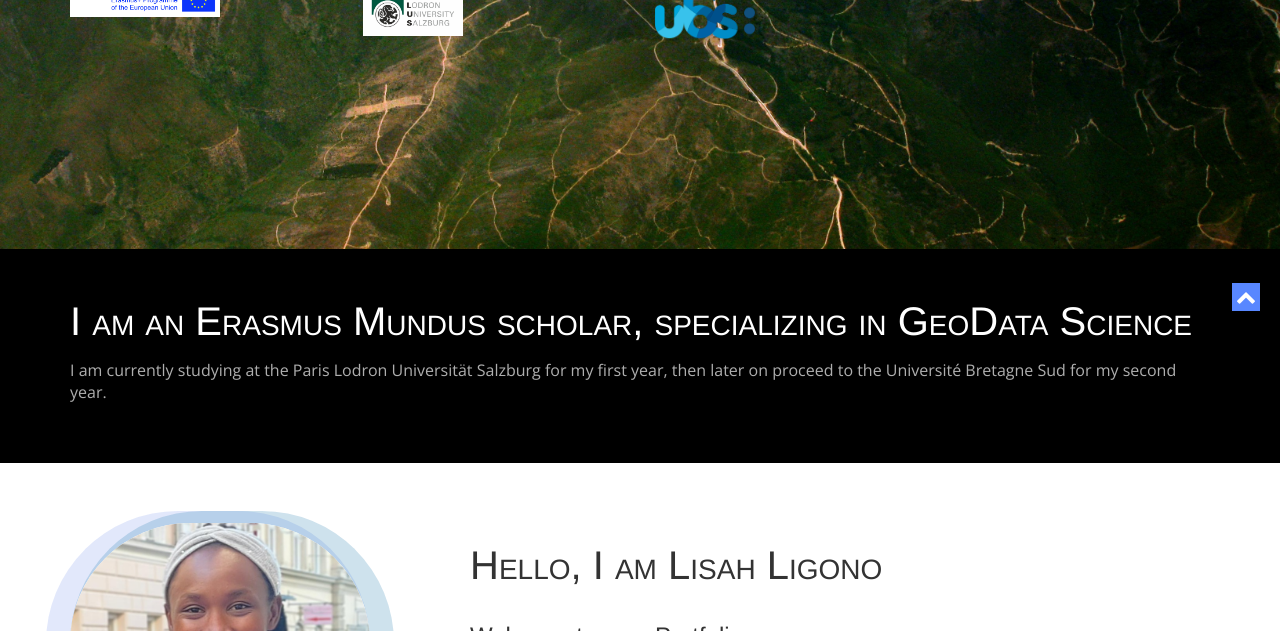
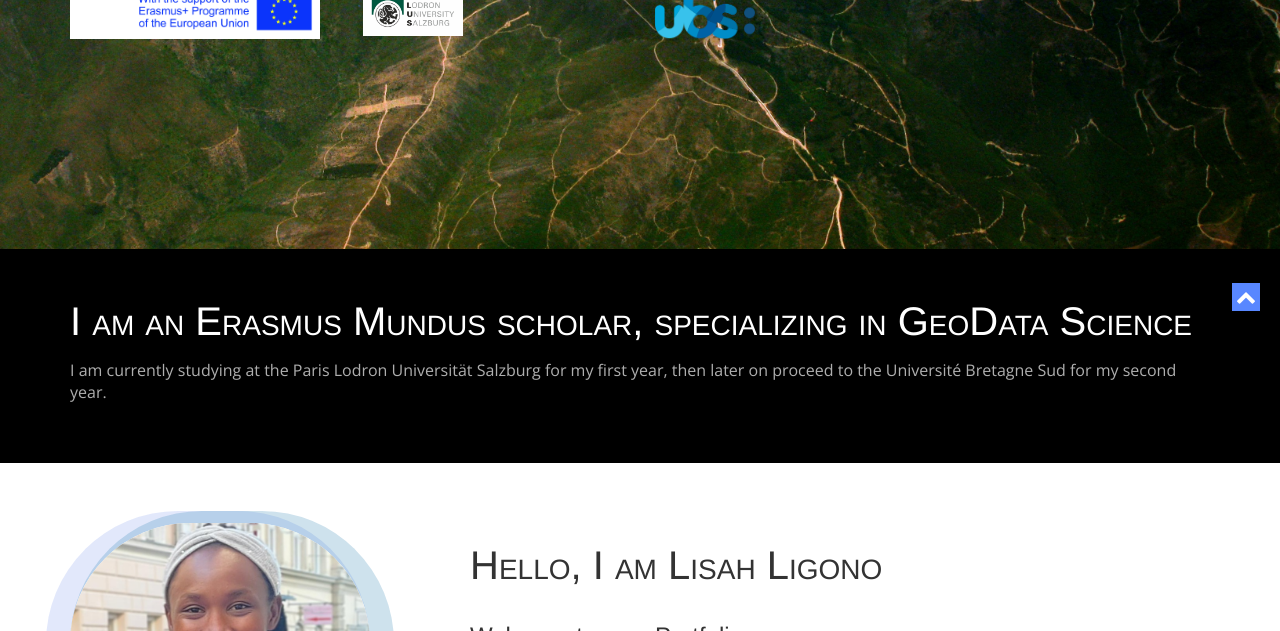
Before and after one commit to lisahligono/eportfolio, a plain HTML site: page index.html in a window 1280 px wide. Shown: the part 469-1100 px from the top of the page. Drawn offline with nearby package versions, Linux system fonts and the light colour scheme; files that its build step writes are made by us from their sources; files whose address does not match are found by name.

Commit message:
Update index.html

```diff
--- a/index.html
+++ b/index.html
@@ -72,7 +72,7 @@
                 </div>
 
 		    <div class="col-md-3 col-sm-6">
-			<img src="images/erasmus.jpeg" width="150" alt="Name">
+			<img src="images/erasmus.jpeg" width="250" alt="Name">
 		</div>
 
 			    <div class="col-md-3 col-sm-6">
```
